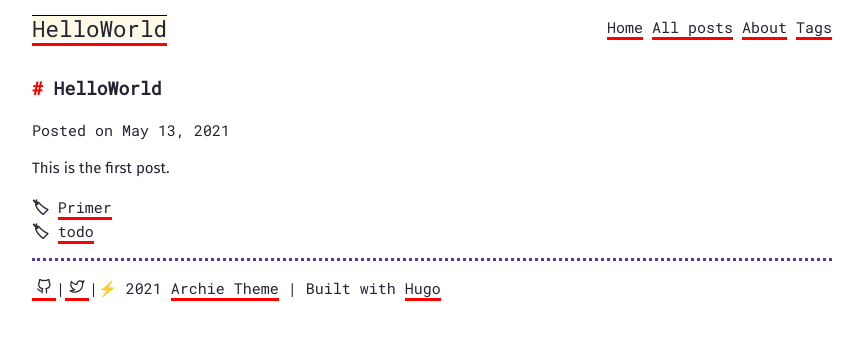
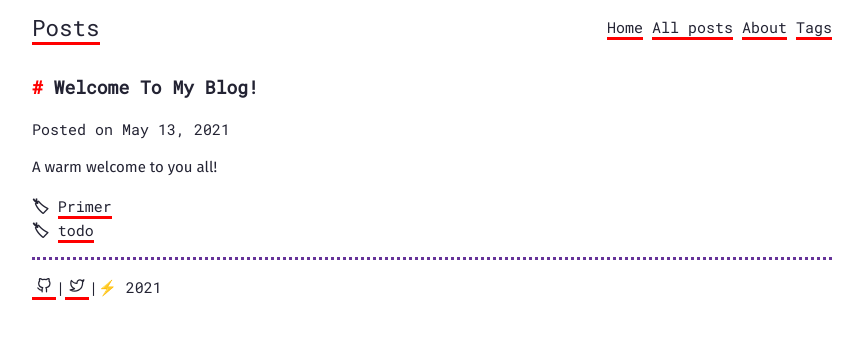
Before and after one commit to emrsenturk/emrsenturk.github.io, a plain HTML site: page posts/post-1/index.html in a window 1280 px wide. Shown: the whole page, without its empty margins (208-1071 px from the left). Drawn offline with Linux system fonts and the light colour scheme.

Commit message:
create new field

```diff
--- a/css/main.css
+++ b/css/main.css
@@ -142,8 +142,6 @@ header {
 
 header .main {
   font-size: 1.5rem;
-  background-color: #fade682b;
-   border-top: 1px solid black;
 }
 h1, h2, h3, h4, h5, h6 {
   font-size: 1.2rem;
--- a/posts/post-1/index.html
+++ b/posts/post-1/index.html
@@ -24,7 +24,7 @@
 <body>
         <div class="content"><header>
 	<div class="main">
-		<a href="https://emrsenturk.github.io/">HelloWorld</a>
+		<a href="https://emrsenturk.github.io/">Posts</a>
 	</div>
 	<nav>
 
@@ -42,13 +42,13 @@
 <main>
 	<article>
 		<div class="title">
-			<h1 class="title">HelloWorld</h1>
+			<h1 class="title">Welcome To My Blog!</h1>
 			<div class="meta">Posted on May 13, 2021</div>
 		</div>
 
 
 		<section class="body">
-			<p>This is the first post.</p>
+			<p>A warm welcome to you all!</p>
 
 		</section>
 
@@ -70,8 +70,9 @@
 	</article>
 </main>
 <footer>
-<hr><a class="soc" href="https://github.com/emrsenturk" title="GitHub"><i data-feather="github"></i></a>|<a class="soc" href="https://twitter.com/athulcajay/" title="Twitter"><i data-feather="twitter"></i></a>|⚡️
-	2021  <a href="https://github.com/athul/archie">Archie Theme</a> | Built with <a href="https://gohugo.io">Hugo</a>
+	<hr><a class="soc" href="https://github.com/emrsenturk" title="GitHub"><i data-feather="github"></i></a>|<a
+		class="soc" href="https://twitter.com/emresenturkat/" title="Twitter"><i data-feather="twitter"></i></a>|⚡️
+	2021</a>
 </footer>
 
 
```
Also changed, not shown: about/index.html (+2 -2 lines), index.html (+2 -2 lines), posts/index.html (+1 -1 lines).
